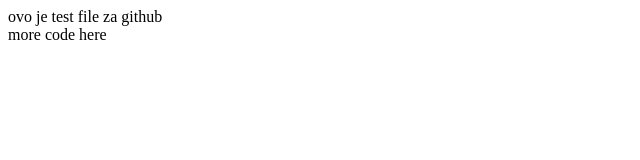
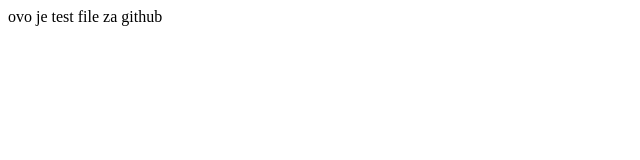
Before and after one commit to boban1978/repo_test, a plain HTML site: page index.html in a window 1280 px wide. Shown: the full height of the page, 0-640 px from the left. Drawn offline with Linux system fonts and the light colour scheme.

Commit message:
Revert "first change to index.html"
This reverts commit e4027e7f9fc470cc4c14dfb62df1862aa52a8ad1.

```diff
--- a/index.html
+++ b/index.html
@@ -6,7 +6,5 @@
 </head>
 <body>
 ovo je test file za github
-<br />
-more code here
 </body>
 </html>
```
